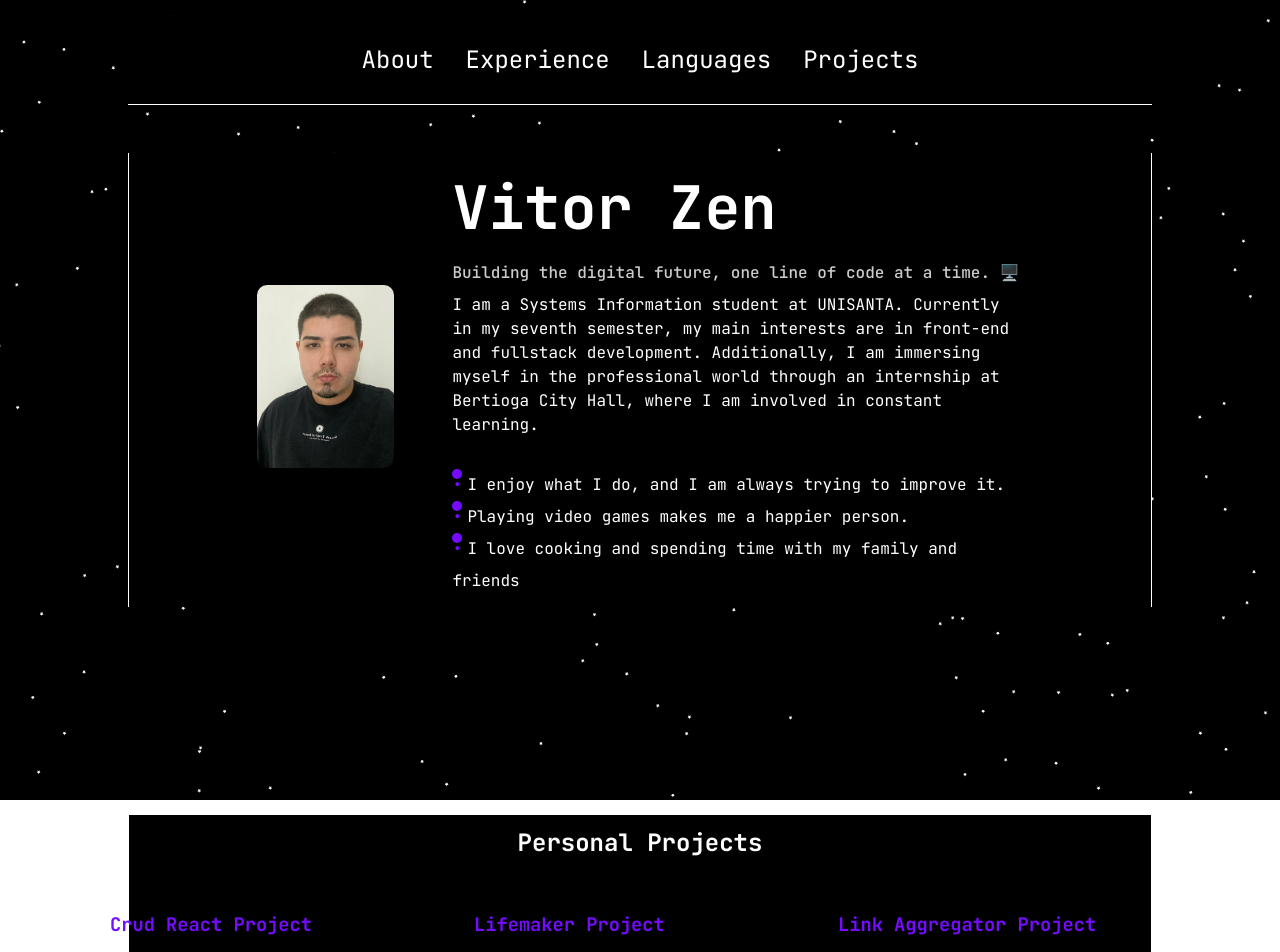
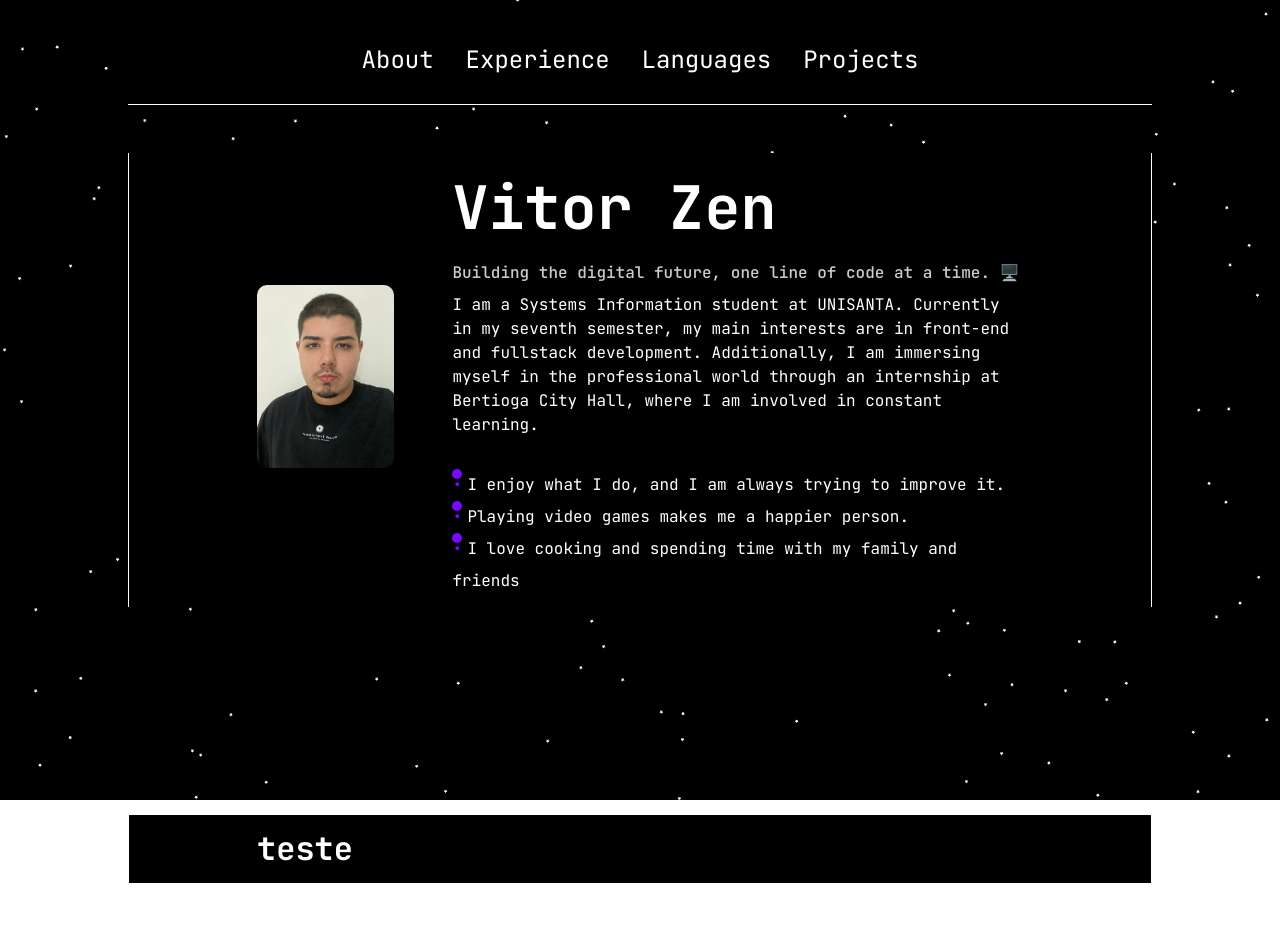
Before and after one commit to Vitor-Zen/resume-website, a React (Create React App) app: page / in a window 1280 px wide. Shown: the top 952 px of the page. Built offline with nearby package versions, Linux system fonts and the light colour scheme.

Commit message:
save experience start point

```diff
--- a/src/App.js
+++ b/src/App.js
@@ -2,16 +2,19 @@ import React from "react";
 import ParticlesComponent from './components/Particles/Particles';
 import './App.css'
 
+// Think about how to improve these imports
 import Header from "./components/Header-component/index"
 import About from "./components/About-component/index"
+import Experience from "./components/Experience-component";
 import Projects from "./components/Projects-component";
-import Footer from "./components/Footer/index"
+import Footer from "./components/Footer-component/index";
 
 const App = () => {
     return (
       <div className="container">
         <Header/>
         <About/>
+        <Experience/>
         <Projects/>
         <Footer/>
         <ParticlesComponent />
--- /dev/null
+++ b/src/components/Experience-component/index.js
@@ -0,0 +1,12 @@
+import React from "react";
+import "./style.css";
+
+const Experience = () => {
+    return(
+        <div className="experience-container">
+            <h1>teste</h1>
+        </div>
+    );
+};
+
+export default Experience;
--- /dev/null
+++ b/src/components/Experience-component/style.css
@@ -0,0 +1,12 @@
+.experience-container {
+    display: flex;
+    align-items: center;
+    background-color: black;
+    border: 0px solid white;
+    border-left-width: 1px;
+    border-right-width: 1px;
+    margin: 3rem 0rem 13rem 0rem;
+    padding: 10px 8rem;
+    position: relative;
+    z-index: 2;
+}
```
